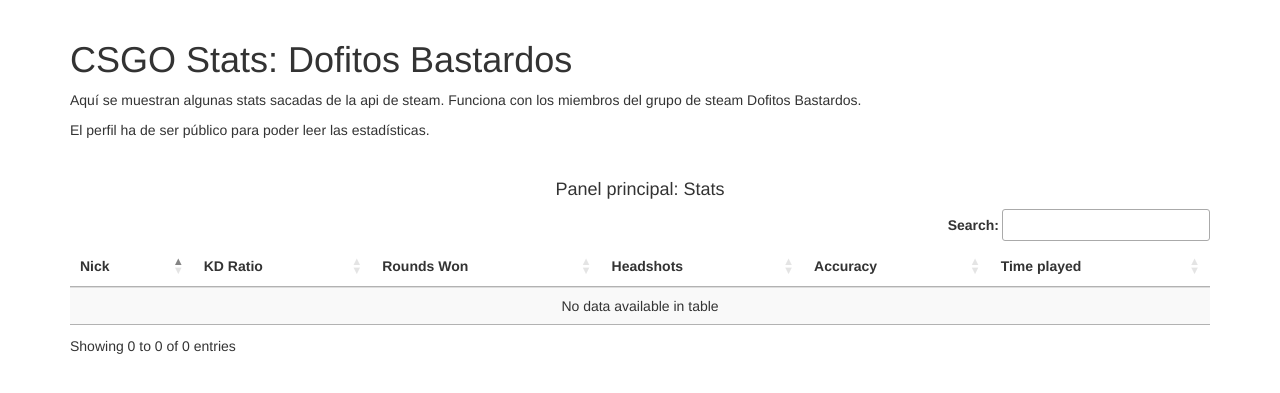
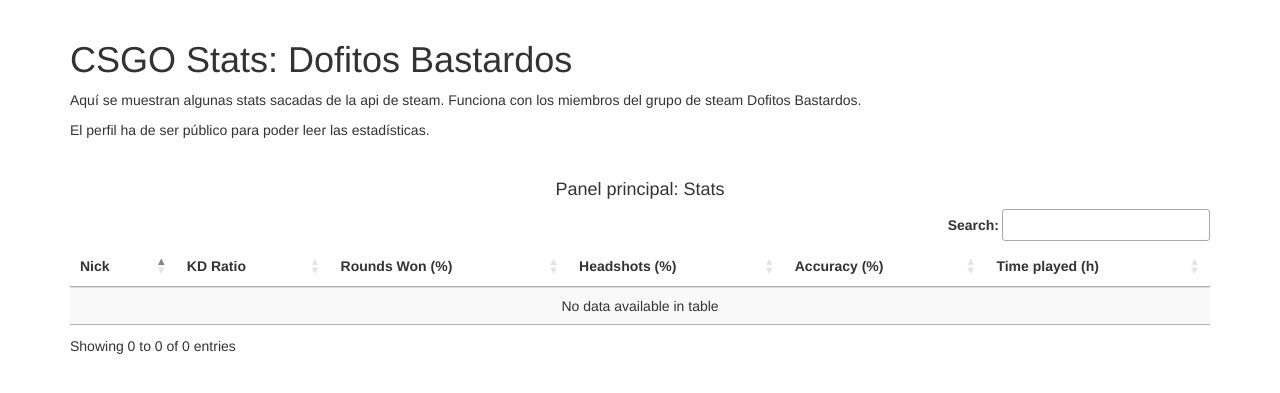
Before and after one commit to uborzz/flask-csgo, a Flask app: page / in a window 1280 px wide. Shown: the part 52-445 px from the top of the page. Run offline with Flask 2, Linux system fonts and the light colour scheme; data that the repository does not hold is empty; some libraries are stand-ins or nearby versions.

Commit message:
click raw

```diff
--- a/app.py
+++ b/app.py
@@ -122,9 +122,9 @@
     players = dofitos_general_stats_db.find()
     return render_template('base.html', all_players=players)
 
-@app.route('/raw')
-def raw():
-    res = dofitos.find_one()
+@app.route('/raw/<member_id>')
+def raw(member_id):
+    res = dofitos.find_one({"playerstats.steamID": member_id})
     return Response(
         json_util.dumps(res),
         mimetype='application/json'
--- a/templates/base.html
+++ b/templates/base.html
@@ -16,16 +16,16 @@
             <tr>
                 <th class="text-center">Nick</th>
                 <th class="text-center">KD Ratio</th>
-                <th class="text-center">Rounds Won</th>
-                <th class="text-center">Headshots</th>
-                <th class="text-center">Accuracy</th>
-                <th class="text-center">Time played</th>
+                <th class="text-center">Rounds Won (%)</th>
+                <th class="text-center">Headshots (%)</th>
+                <th class="text-center">Accuracy (%)</th>
+                <th class="text-center">Time played (h)</th>
                 <th style="display:none">Steam ID</th>
             </tr>
         </thead>
         <tbody>
             {% for member in all_players %}
-            <tr>
+            <tr onclick="location='raw/{{member.steam_id}}'">
                 <td class="text-center">{{member['nick']}}</td>
                 <td class="text-center">{{member['kd_ratio']}}</td>
                 <td class="text-center">{{member['rounds_won']}}</td>
```
